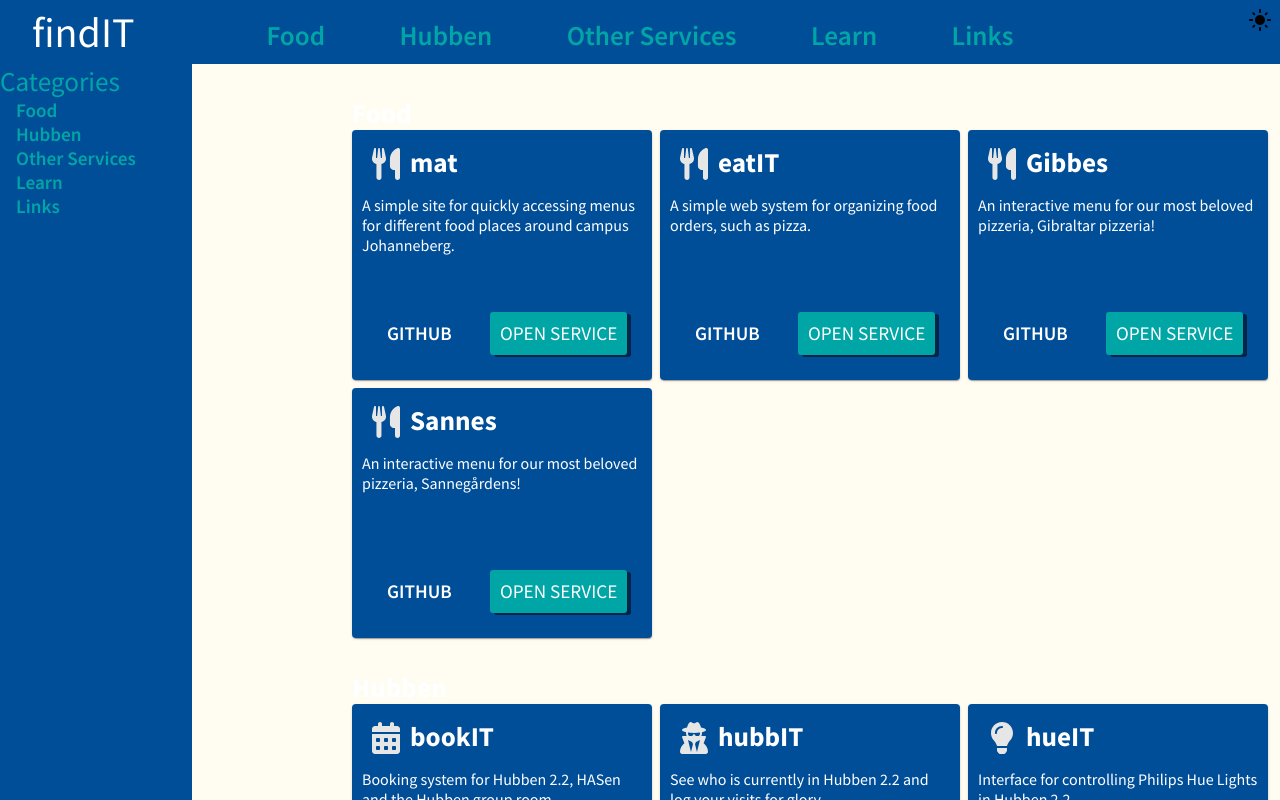
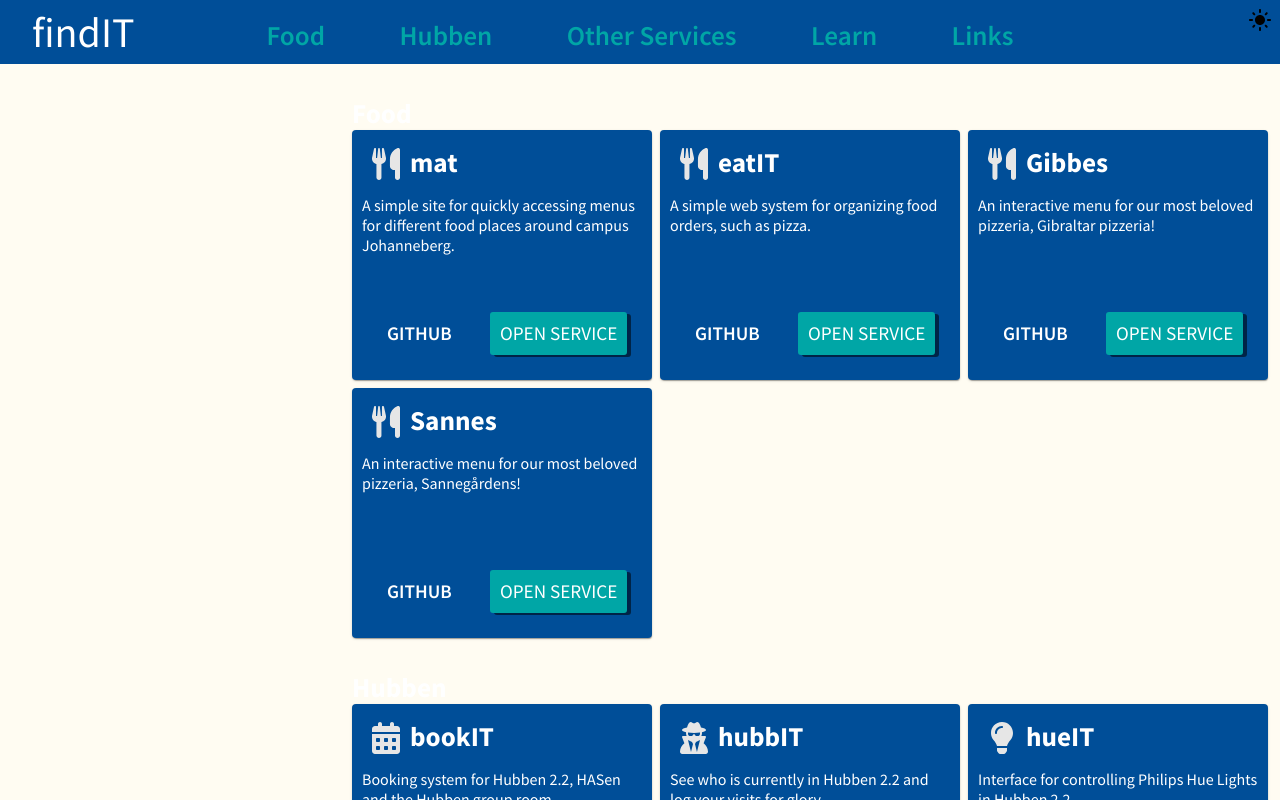
Before and after one commit to cthit/findIT, a Next.js app in the folder frontend/: page / in a window 1280 px wide. Shown: the top 800 px of the page. Built offline with nearby package versions, Linux system fonts and the light colour scheme.

Commit message:
plz @Krysset fix css

```diff
--- a/frontend/components/views/NavBar.module.scss
+++ b/frontend/components/views/NavBar.module.scss
@@ -8,17 +8,19 @@
 	@media only screen and (min-width:$breakpoint-mobile){
 		min-width: 3*$space-giant;
 			max-width: 3*$space-giant;
-			top: $space-giant;
+			right: -3*$space-giant;
 	}
 	@media only screen and (max-width:$breakpoint-mobile){
-		top:$space-giant;
-
+		top: $space-giant;
+			min-width: 100vw;
+			max-width: 100vw;
 	}
 }
 
 .shown{
 	@media only screen and (min-width:$breakpoint-mobile){
 		z-index:1;
+		right: 0px;
 	}
 	@media only screen and (max-width:$breakpoint-mobile){
 		z-index:3;
@@ -31,7 +33,7 @@
 		z-index:1;
 	}
 	@media only screen and (max-width:$breakpoint-mobile){
-		left:-5*$space-giant;
+		right: -200vw;
 		animation-name:out;
 		animation-duration:0.4s;
 	}
@@ -39,19 +41,19 @@
 
 @keyframes in{
 	0%{
-		left:-5*$space-giant;
+		right: -100vw;
 	}
 	100%{
-		left:0px;
+		right: 0px;
 	}
 }
 @keyframes out{
 	0%{
-		left:0px;
+		right: 0px;
 		z-index:3;
 	}
 	100%{
-		left:-5*$space-giant;
+		right: -100vw;
 		z-index:3;
 	}
 }
```
